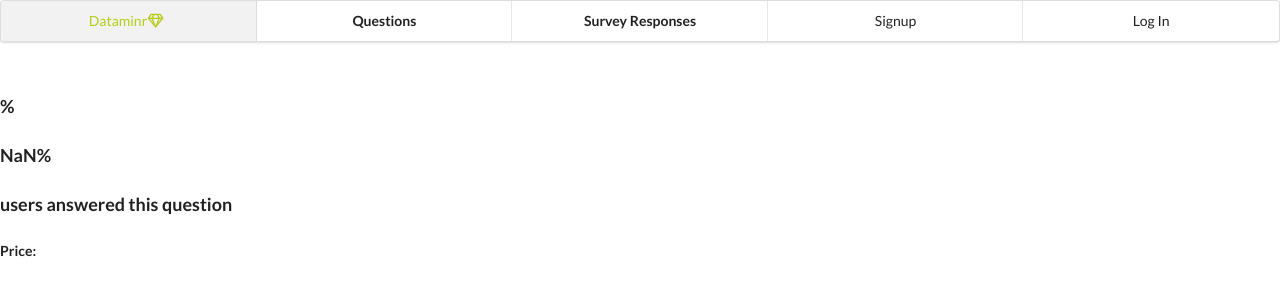
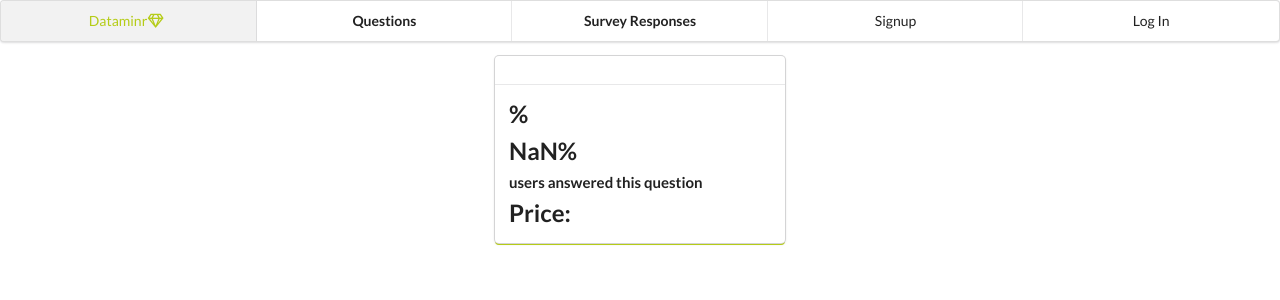
Before and after one commit to gabechaz/dataminir-frontend, a React (Create React App) app: page /questions/survey-page in a window 1280 px wide. Shown: the top 300 px of the page. Built offline with nearby package versions, Linux system fonts and the light colour scheme; no server answers.

Commit message:
styling of responses

```diff
--- a/src/components/Profile.js
+++ b/src/components/Profile.js
@@ -3,7 +3,7 @@ import React from "react";
 function Profile({ currentUser, currentUserWallet }) {
 
   return (
-    <div className="ui centered olive card">
+    <div className="ui centered olive card" id="profile">
   <div className="content">
     <div className="header">{currentUser.name}</div>
   </div>
--- a/src/components/QuestionStats.js
+++ b/src/components/QuestionStats.js
@@ -41,13 +41,53 @@ function QuestionStats ({activeQuestion, setActiveQuestion}) {
 
         }, [])
     return (
-        <div id='question-box'>
-            <h1 id='question'>{question}</h1>
-            <h3 className='answer'> {option1} {option_1_count}%</h3>
-            <h3 className='answer'> {option2} {100 - option_1_count}%</h3>
-            <h3 className='answer'>{answer_count} users answered this question</h3>
-            <h5>Price: {reward}</h5>
+        // <div id='question-box'>
+        //     <h1 id='question'>{question}</h1>
+        //     <h3 className='answer'> {option1} {option_1_count}%</h3>
+        //     <h3 className='answer'> {option2} {100 - option_1_count}%</h3>
+        //     <h3 className='answer'>{answer_count} users answered this question</h3>
+        //     <h5>Price: {reward}</h5>
+        // </div>
+
+       <div className="ui centered olive card" id="profile">
+        <div className="content">
+          <div className="header">
+            <h2>{question}</h2>
+          </div>
         </div>
+        <div className="content">
+          <div className="ui small feed">
+            <div className="event">
+              <div className="content">
+                <div className="summary">
+                   <h2>{option1} {option_1_count}%</h2>
+                </div>
+              </div>
+            </div>
+            <div className="event">
+              <div className="content">
+                <div className="summary">
+                <h2>{option2} {100 - option_1_count}%</h2>
+                </div>
+              </div>
+            </div>
+            <div className="event">
+              <div className="content">
+                <div className="summary">
+                <h4>{answer_count} users answered this question</h4>
+                </div>
+              </div>
+            </div>
+            <div className="event">
+              <div className="content">
+                <div className="summary">
+                <h2>Price: {reward}</h2>
+                </div>
+              </div>
+            </div>
+          </div>
+        </div>
+      </div>
     )
 }
 
--- a/src/components/ResponseCard.js
+++ b/src/components/ResponseCard.js
@@ -7,12 +7,13 @@ function ResponseCard ({response}) {
         history.push(`/questions/${response.id}`)
     }
    const history = useHistory()
-    console.log(response)
     return (
-
-        <div>
-            <button onClick={handleClick}>{response.question}</button>
+      <div className="centered item">
+        <div class="ui olive animated fade centered button" tabindex="0" onClick={handleClick}>
+          <div class="visible content">{response.question}</div>
+          <div class="hidden content">{response.answer_count} responses</div>
         </div>
+      </div>
     )
 }
 
--- a/src/components/ResponseList.js
+++ b/src/components/ResponseList.js
@@ -20,11 +20,10 @@ useEffect(() => {
   }, [])
 return (
 <div>
-    {responses}
+    <div className="ui massive middle aligned divided animated centered list">{responses}</div>
 </div>
 
 )
-
 }
 
 export default ResponseList
--- a/src/components/assets/App.css
+++ b/src/components/assets/App.css
@@ -36,3 +36,9 @@
     transform: rotate(360deg);
   }
 }
+
+#question-box {
+  height: 400px;
+  width: 300px;
+  color: red;
+}
--- a/src/components/assets/index.css
+++ b/src/components/assets/index.css
@@ -12,3 +12,9 @@ code {
   font-family: source-code-pro, Menlo, Monaco, Consolas, 'Courier New',
     monospace;
 }
+
+#profile {
+  height: 400px;
+  width: 300px;
+  font-color: red;
+}
```
